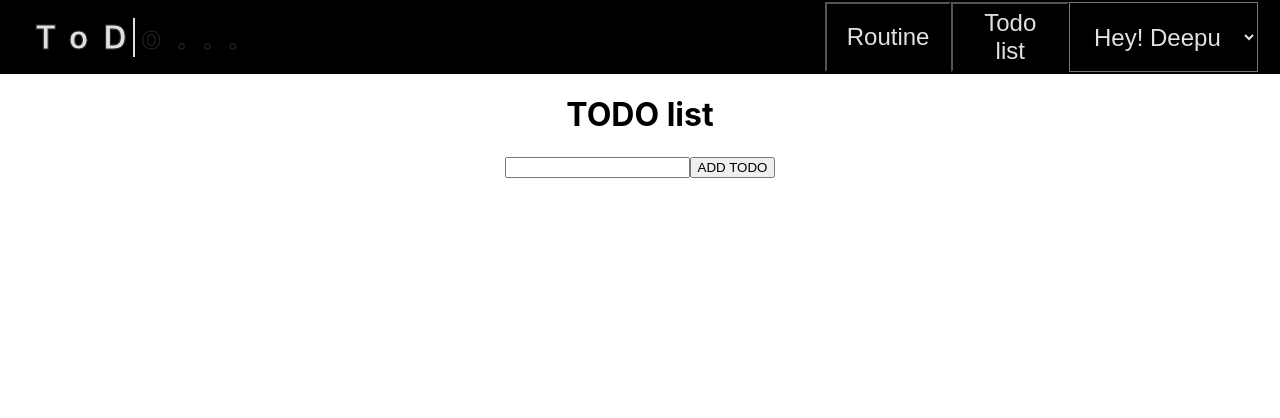
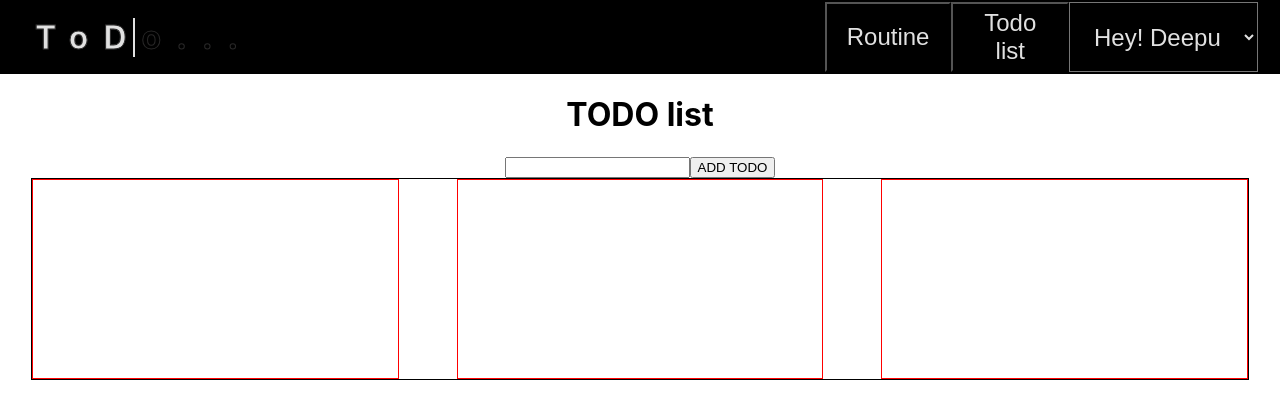
Before and after one commit to deepu2560/TODO-list, a React (Vite) app in the folder TODO-app/: page / in a window 1280 px wide. Shown: the top 418 px of the page. Built offline with nearby package versions, Linux system fonts and the light colour scheme.

Commit message:
making UI for todo main

```diff
--- a/TODO-app/src/Components/Pages/todo.jsx
+++ b/TODO-app/src/Components/Pages/todo.jsx
@@ -1,4 +1,5 @@
 import React from "react";
+import "../Styles/todo.css";
 
 export const Todomain = () => {
   return (
@@ -8,7 +9,7 @@
         <input type="text" />
         <button>ADD TODO</button>
       </div>
-      <div>
+      <div id="todo-main-div">
         <div></div>
         <div></div>
         <div></div>
--- /dev/null
+++ b/TODO-app/src/Components/Styles/todo.css
@@ -0,0 +1,13 @@
+#todo-main-div {
+  border: 1px solid black;
+  display: flex;
+  width: 95%;
+  margin: auto;
+  height: 200px;
+  justify-content: space-between;
+}
+
+#todo-main-div > div {
+  border: 1px solid red;
+  width: 30%;
+}
```
